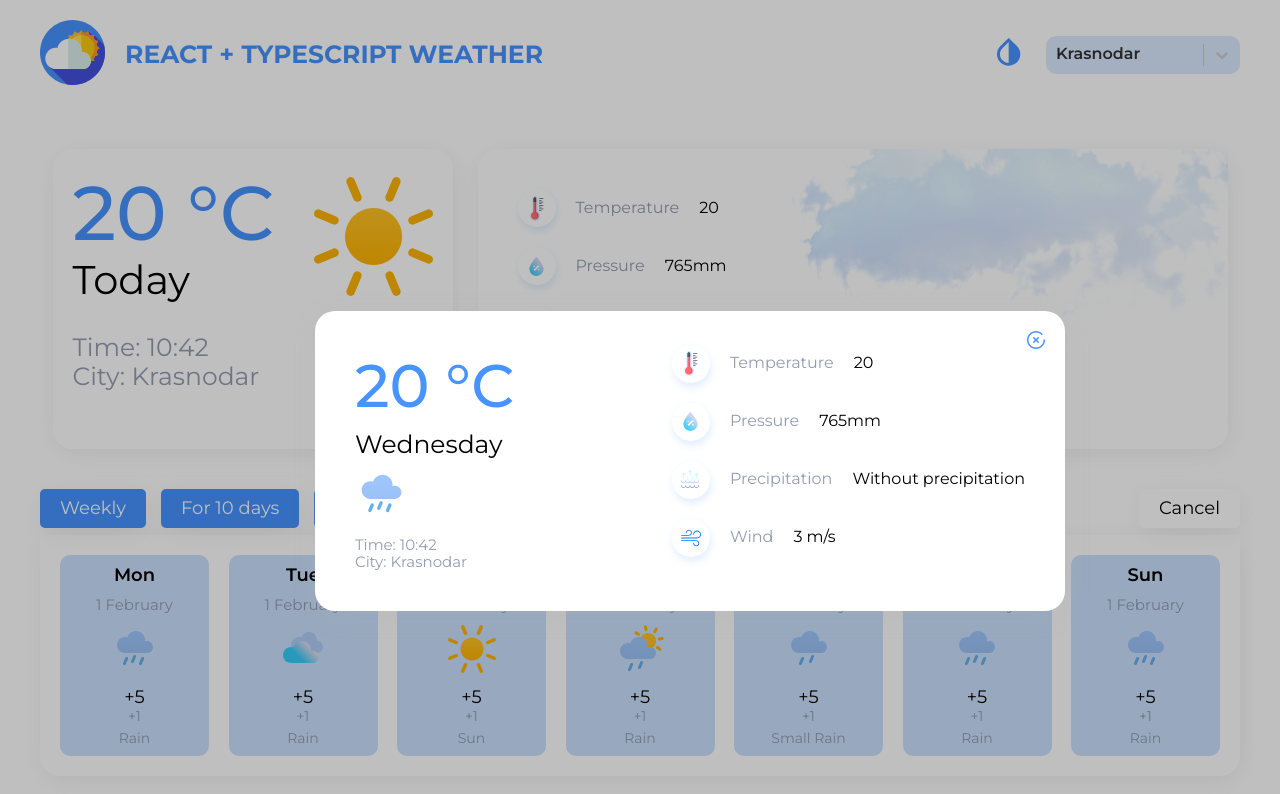
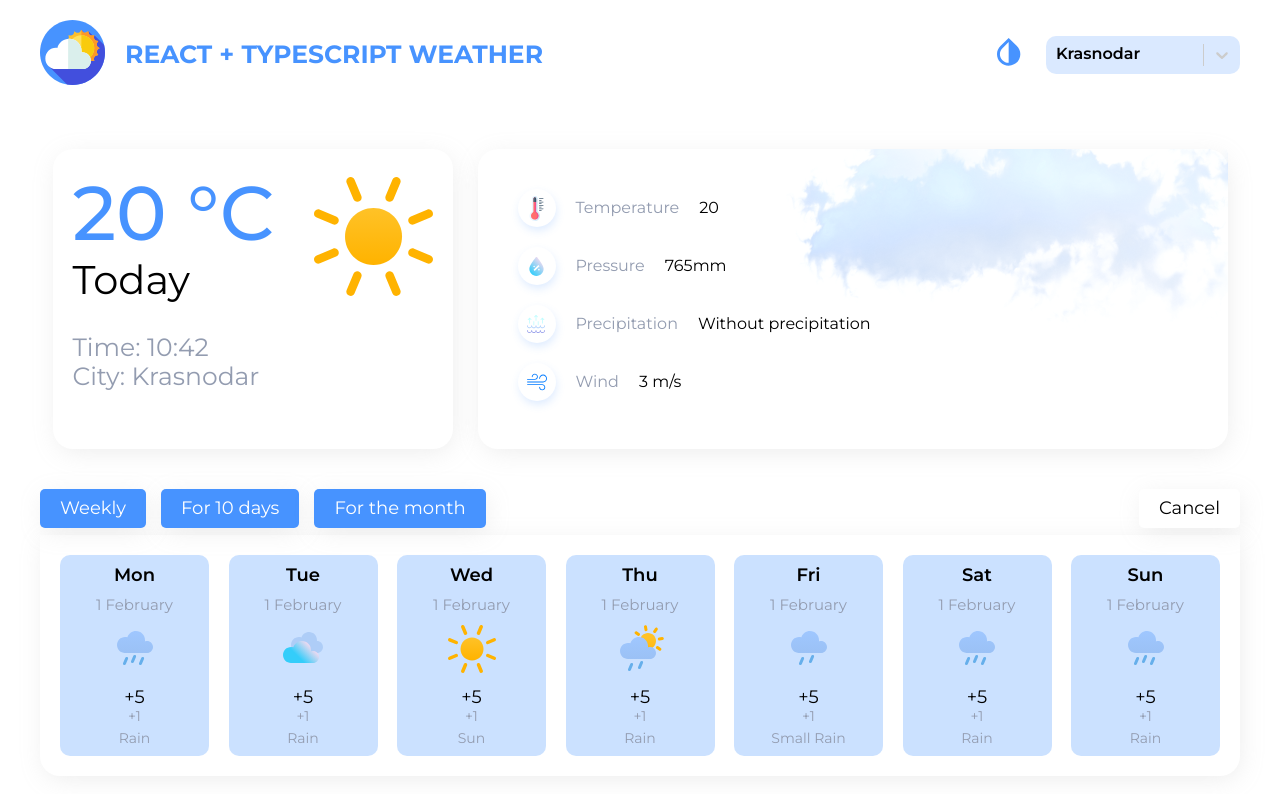
Before and after one commit to maximlitvinov/weather-typescript-app, a React (Create React App) app: page / in a window 1280 px wide. Shown: the top 794 px of the page. Built offline with nearby package versions, Linux system fonts and the light colour scheme.

Commit message:
created a theme switching feature

```diff
--- a/src/App.tsx
+++ b/src/App.tsx
@@ -10,7 +10,7 @@ import './styles/index.scss';
 function App() {
   return (
     <div className="global-container">
-      <Popup />
+      {/* <Popup /> */}
       <div className="container">
         <Header />
         <Routes>
--- a/src/pages/Home/components/Days/Days.module.scss
+++ b/src/pages/Home/components/Days/Days.module.scss
@@ -22,6 +22,7 @@
   transition: 0.3s;
   cursor: pointer;
   .day {
+    color: var(#{--text-color-default});
     margin-bottom: 10px;
     font-size: 18px;
     font-weight: 600;
@@ -35,6 +36,7 @@
     margin-bottom: 10px;
   }
   .temp__day {
+    color: var(#{--text-color-default});
     font-size: 18px;
   }
   .temp__night {
--- a/src/shared/Header/Header.module.scss
+++ b/src/shared/Header/Header.module.scss
@@ -12,6 +12,7 @@
 }
 .change_theme,
 .logo {
+  cursor: pointer;
   margin-right: 20px;
 }
 
--- a/src/shared/Header/Header.tsx
+++ b/src/shared/Header/Header.tsx
@@ -1,4 +1,4 @@
-import React from 'react';
+import React, { useEffect, useState } from 'react';
 import GlobalSvgSelector from '../../assets/icons/global/GlobalSvgSelector';
 import Select from 'react-select';
 
@@ -10,21 +10,43 @@ function Header() {
     { value: 'city-2', label: 'Moscow' },
     { value: 'city-3', label: 'Saint Petersburg' },
   ];
-  const colorStyles = {
+
+  const [theme, setTheme] = useState('light');
+
+  const colourStyles = {
     control: (styles: any) => ({
       ...styles,
-      backgroundColor: 0 ? '#4f4f4f' : 'rgba(71, 147, 255, 0.2)',
+      background: theme === 'dark' ? '#4F4F4F' : 'rgba(71, 147, 255, 0.2)',
       width: '194px',
       height: '37px',
       border: 'none',
       borderRadius: '10px',
       fontWeight: 600,
     }),
-    singValue: (styles: any) => ({
+    singleValue: (styles: any) => ({
       ...styles,
-      color: 1 ? '#fff' : '#000',
+      color: theme === 'dark' ? '#FFFF' : '#000',
     }),
   };
+
+  function changeTheme() {
+    setTheme(theme === 'light' ? 'dark' : 'light');
+  }
+
+  useEffect(() => {
+    const root = document.querySelector(':root') as HTMLElement;
+
+    const components = [
+      'body-background',
+      'components-background',
+      'card-background',
+      'card-box-shadow',
+      'text-color',
+    ];
+    components.forEach((component) => {
+      root.style.setProperty(`--${component}-default`, `var(--${component}-${theme})`);
+    });
+  }, [theme]);
   return (
     <header className={style.header}>
       <div className={style.wrapper}>
@@ -34,10 +56,10 @@ function Header() {
         <div className={style.title}>React + TypeScript Weather</div>
       </div>
       <div className={style.wrapper}>
-        <div className={style.change_theme}>
+        <div className={style.change_theme} onClick={changeTheme}>
           <GlobalSvgSelector id="change-theme" />
         </div>
-        <Select defaultValue={options[0]} styles={colorStyles} options={options} />
+        <Select defaultValue={options[0]} styles={colourStyles} options={options} />
       </div>
     </header>
   );
```
